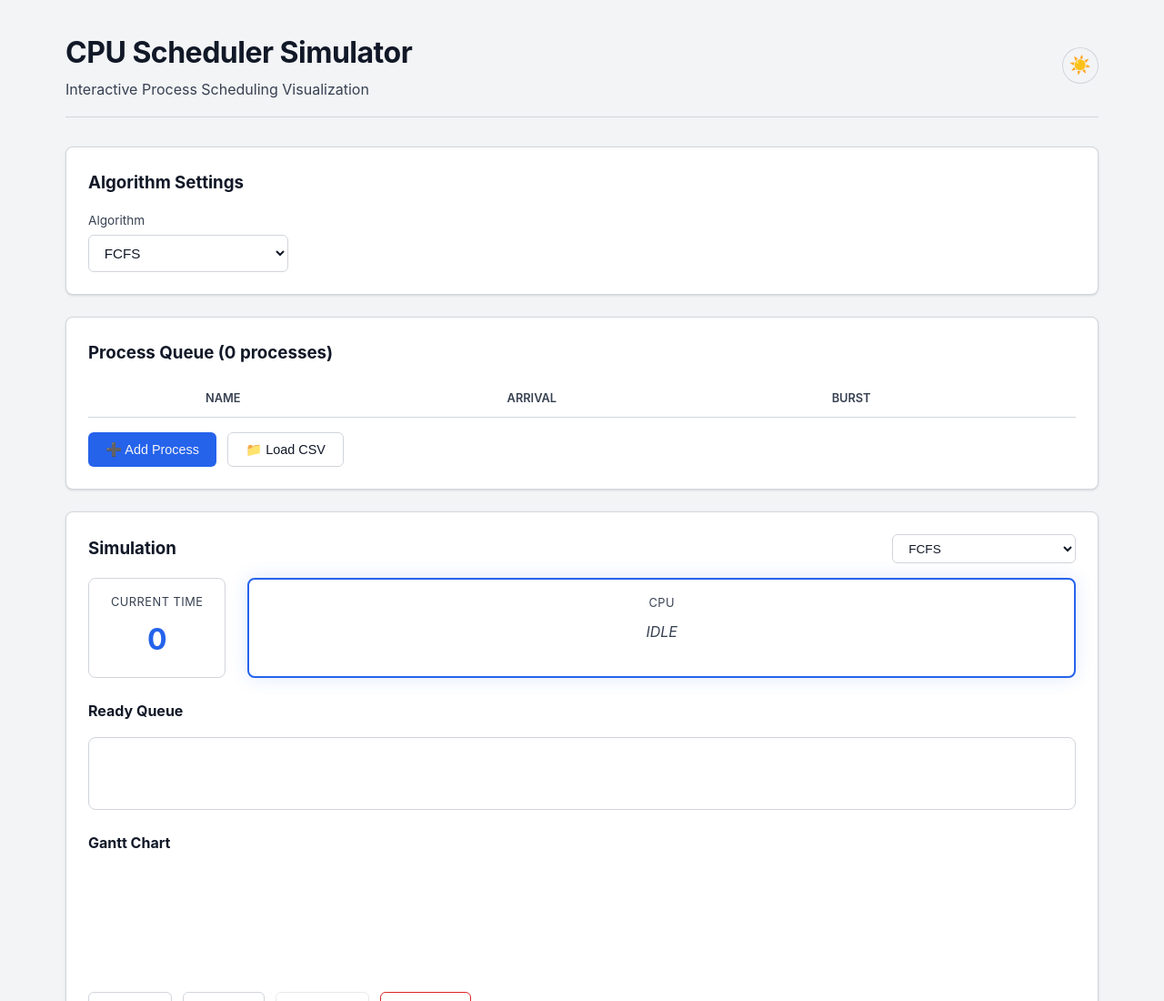
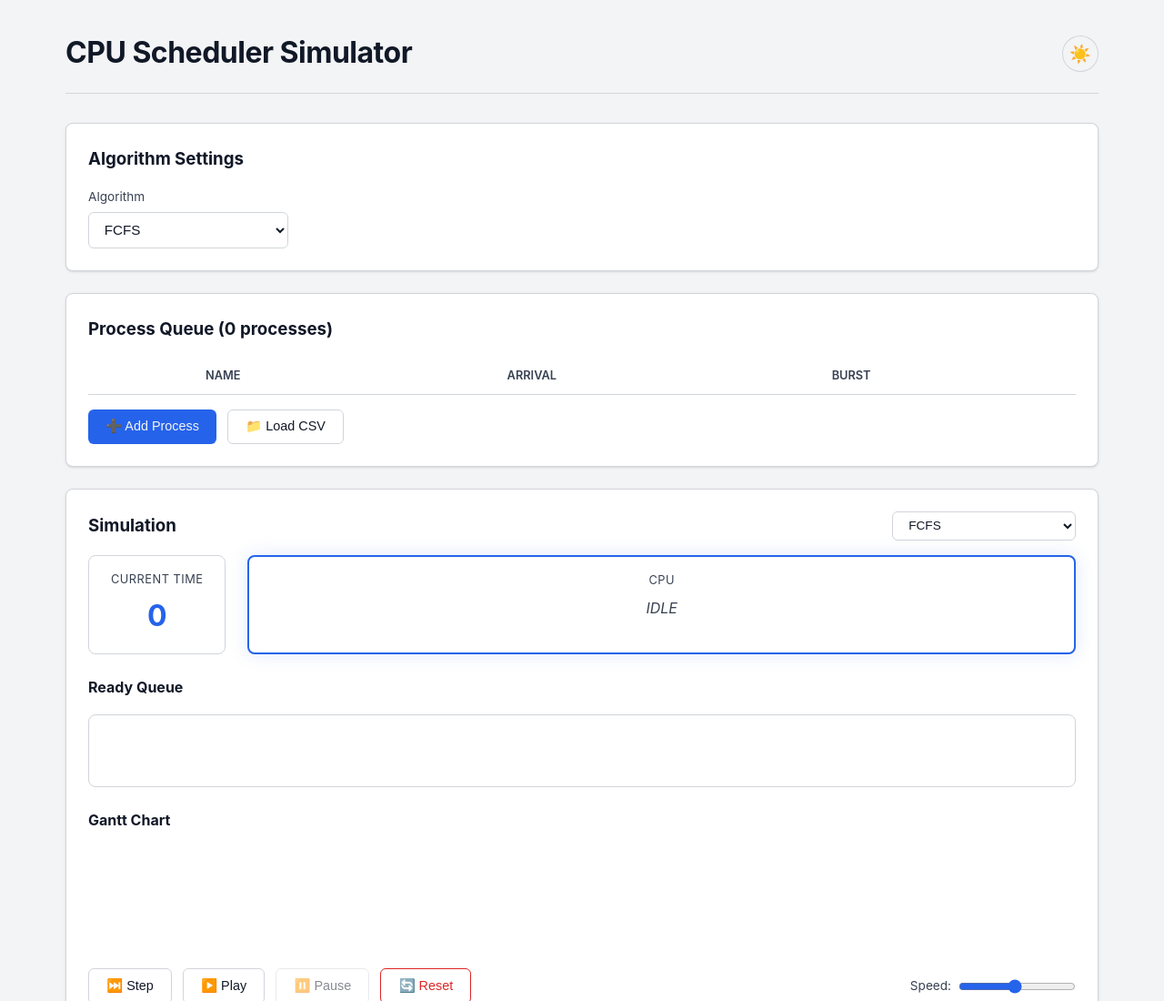
Before and after one commit to Premity/process-scheduling, a plain HTML site: page www/index.html in a window 1280 px wide. Shown: the top 1100 px of the page at 91% size. Drawn offline with Linux system fonts and the light colour scheme; no server answers.

Commit message:
- minor style fix

```diff
--- a/www/index.html
+++ b/www/index.html
@@ -11,7 +11,6 @@
         <header>
             <div class="header-content">
                 <h1>CPU Scheduler Simulator</h1>
-                <p class="subtitle">Interactive Process Scheduling Visualization</p>
             </div>
             <button class="theme-toggle" id="themeToggle" aria-label="Toggle Dark Mode">
                 <span class="light-icon">☀️</span>
```
